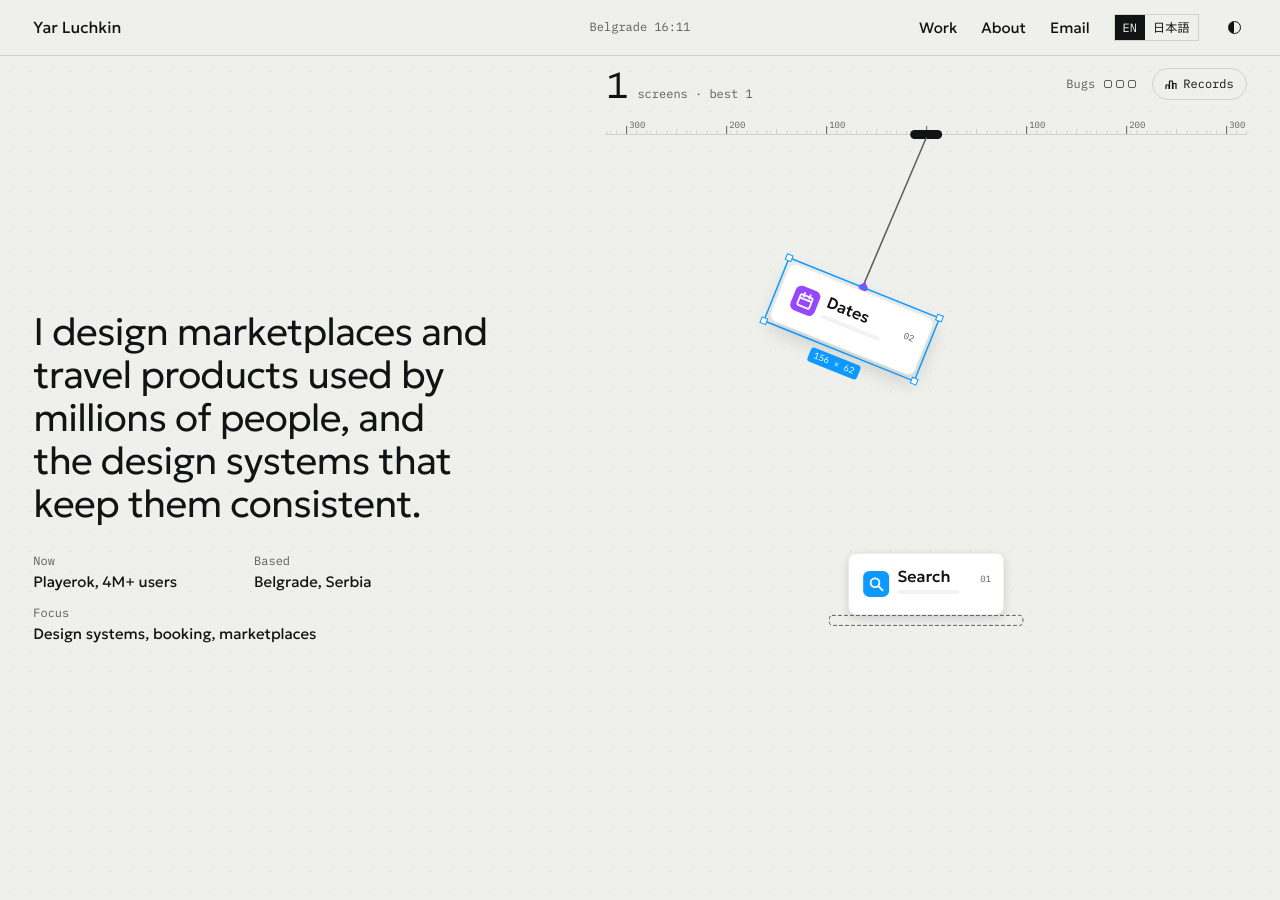
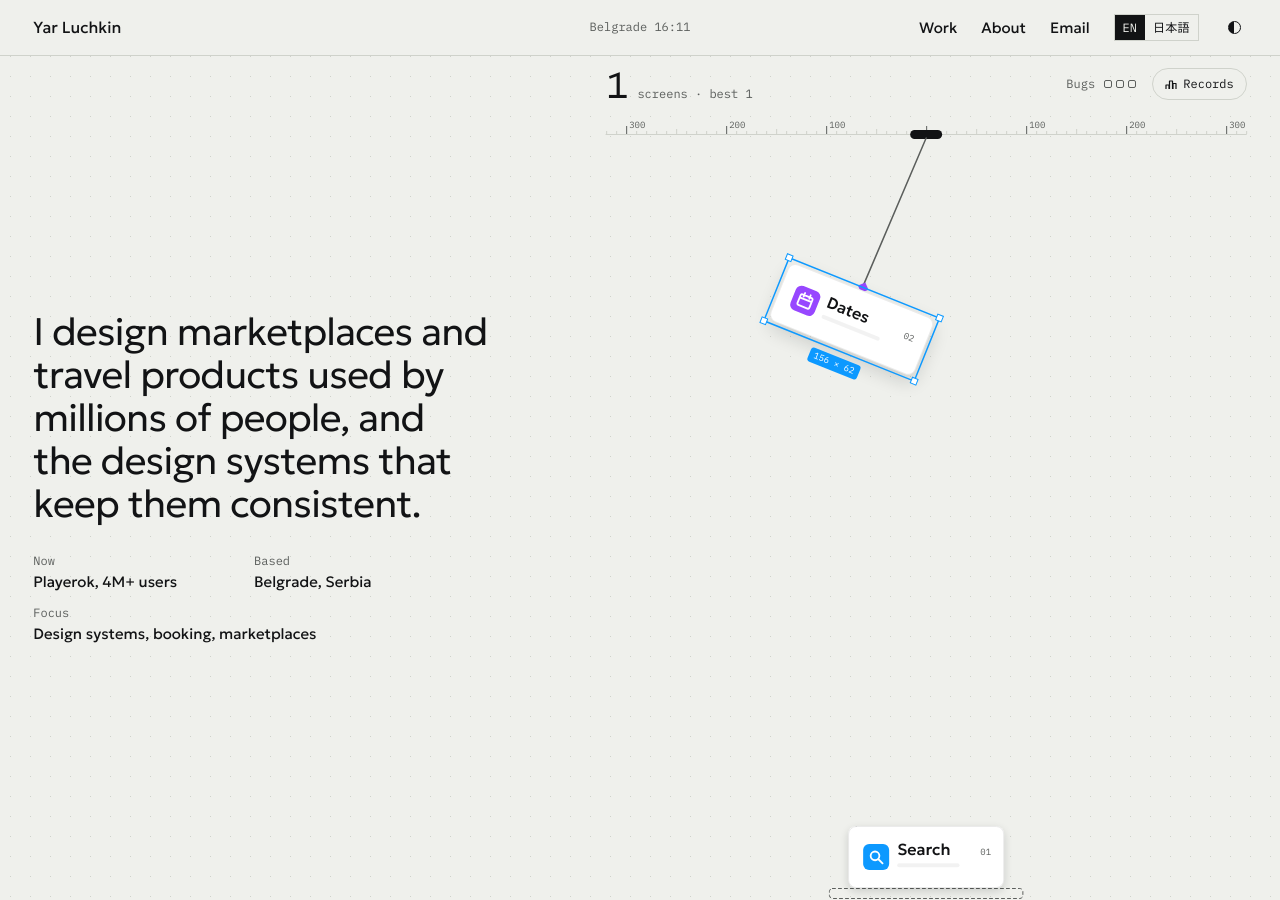
Before and after one commit to ceoofdesign/folio, a Jekyll site: the page built from index.html, in a window 1280 px wide and 900 px high. Built offline with Jekyll 4.4.1, drawn with Linux system fonts in a browser that asks for light colours; some web fonts are replaced.

Commit message:
Stand the tower on the board line and smooth out the first seconds
- The plate sits on the line under the hero; the camera only moves up once
  the tower grows, so the floor never floats. The gap above the index of
  work is now padding inside the board, not a margin under the hero
- The entrance animation no longer blurs the whole game canvas
- The dot grid is drawn from one cached tile instead of thousands of rects
- The game starts once fonts are in, so the play zone doesn't jump
- Header name truncates instead of pushing the page sideways on tiny screens
- The records script can run standalone with the sheet ID set

Co-Authored-By: Claude Opus 5.5 <noreply@anthropic.com>

```diff
--- a/assets/css/site.css
+++ b/assets/css/site.css
@@ -78,13 +78,13 @@ button { transition: scale .15s ease-out; }
   background: var(--paper);
   border-bottom: 1px solid var(--line);
 }
-.top__name { white-space: nowrap; }
+.top__name { white-space: nowrap; overflow: hidden; text-overflow: ellipsis; min-width: 0; }
 .top__clock { color: var(--ink-2); text-align: center; }
 .top__nav { justify-self: end; display: flex; align-items: center; gap: clamp(.9rem, 2vw, 1.5rem); font-size: .9375rem; }
 .top__nav > a { position: relative; }
 .top__nav > a::after { content: ""; position: absolute; inset-inline: 0; bottom: -2px; height: 1px; background: var(--signal); transform: scaleX(0); transform-origin: left; transition: transform .2s var(--ease); }
 .lang { display: inline-flex; border: 1px solid var(--line); }
-.lang__item { font: 400 .75rem/1 var(--mono); padding: .4rem .5rem; }
+.lang__item { font: 400 .75rem/1 var(--mono); padding: .4rem .5rem; white-space: nowrap; }
 .lang__item[aria-current] { background: var(--ink); color: var(--paper); }
 .top__theme { width: 1.5rem; height: 1.5rem; display: grid; place-items: center; }
 .top__theme span { width: .8rem; height: .8rem; border-radius: 50%; border: 1px solid var(--ink); background: linear-gradient(90deg, var(--ink) 50%, transparent 50%); transition: rotate .3s var(--ease); }
@@ -188,7 +188,7 @@ a.btn:active { scale: .96; }
 html:has(dialog[open]) { overflow: hidden; }
 
 /* Board */
-.board { margin: clamp(3rem, 9vh, 6rem) var(--gutter) 0; padding-top: 1.25rem; border-top: 1px solid var(--ink); }
+.board { margin: 0 var(--gutter); padding-top: clamp(3rem, 9vh, 6rem); border-top: 1px solid var(--ink); }
 .board__title { margin-bottom: 1.25rem; }
 .board__head, .row {
   display: grid;
@@ -237,12 +237,14 @@ html:has(dialog[open]) { overflow: hidden; }
 @media (prefers-reduced-motion: no-preference) {
   .js .reveal { translate: 0 12px; }
   .js .reveal.is-in { translate: 0 0; }
-  .js .hero > *, .js .board { animation: enter .3s var(--ease) both; }
+  .js .hero > :not(.stage), .js .board { animation: enter .3s var(--ease) both; }
+  .js .stage { animation: fade .4s var(--ease) .1s both; }
   .js .hero > :nth-child(2) { animation-delay: .1s; }
   .js .hero > :nth-child(3) { animation-delay: .2s; }
   .js .board { animation-delay: .3s; }
 }
 @keyframes enter { from { opacity: 0; filter: blur(4px); translate: 0 12px; } }
+@keyframes fade { from { opacity: 0; } }
 
 /* Lists */
 .listing { margin: 0 var(--gutter); padding: 1.25rem 0 clamp(3rem, 7vh, 5rem); border-top: 1px solid var(--ink); }
@@ -358,9 +360,9 @@ html:lang(ja) .label, html:lang(ja) dt, html:lang(ja) .board__head, html:lang(ja
   .row__work, .board__head span:nth-child(3) { display: none; }
 }
 @media (max-width: 760px) {
-  .top { grid-template-columns: 1fr auto; }
+  .top { grid-template-columns: minmax(0, 1fr) auto; }
   .top__clock, .top__nav > a { display: none; }
-  .top__nav { gap: .9rem; }
+  .top__nav { gap: .75rem; }
   .board__head, .row { grid-template-columns: 1.75rem minmax(0, 1fr) minmax(0, 40%); gap: .5rem; }
   .row__status, .row__period, .board__head span:nth-child(4), .board__head span:nth-child(5) { display: none; }
   .case, .about__body, .cs__outcome, .cs__body, .next { grid-template-columns: minmax(0, 1fr); }
--- a/assets/js/hero-tower.js
+++ b/assets/js/hero-tower.js
@@ -47,7 +47,7 @@ window.HeroTower = (kit) => {
     bw = Math.round(Math.max(104, Math.min(Z.w * (narrow ? 0.36 : 0.26), 156)));
     bh = Math.round(bw * 0.4);
     cx = Z.x + Z.w / 2;
-    groundY = Z.y + Z.h - 40;
+    groundY = Z.y + Z.h - 12;            // the plate rests on the line under the hero
     jibY = Z.y + kit.top() + 30;
     rope = Math.max(bh * 2.2, Math.min(Z.h * 0.2, 190));
   };
@@ -354,7 +354,7 @@ window.HeroTower = (kit) => {
 
     // Camera keeps the top of the tower a steady distance below the crane
     const want = jibY + rope + bh * 2.4 + Z.h * 0.12;
-    const target = Math.max(-(groundY - Z.y - Z.h * 0.5), want - surface());
+    const target = Math.max(0, want - surface());
     cam += (target - cam) * Math.min(1, 0.05 * dt);
 
     if (fall) {
--- a/assets/js/site.js
+++ b/assets/js/site.js
@@ -75,6 +75,7 @@
     };
     let zone = { x: 0, y: 0, w: 0, h: 0 };
     let lastN = 0;
+    let dotTile = null;
 
     /* Records: a Google Sheet behind a small web app (see tools/leaderboard.gs). Until its address is
        set in _config.yml, runs are kept on this device only. */
@@ -340,10 +341,23 @@
         return ctx;
       },
       // A faint dot grid across the whole first screen, like an empty Figma canvas
+      // Drawn from one cached 20 px tile instead of thousands of tiny rectangles every frame
       dots: (ctx, W, H, C, offY = 0) => {
-        ctx.fillStyle = C.line;
+        if (!dotTile || dotTile.color !== C.line) {
+          const tile = document.createElement('canvas');
+          tile.width = 20;
+          tile.height = 20;
+          const t = tile.getContext('2d');
+          t.fillStyle = C.line;
+          t.fillRect(10, 0, 1, 1);
+          dotTile = { color: C.line, pattern: ctx.createPattern(tile, 'repeat') };
+        }
         const o = ((offY % 20) + 20) % 20;
-        for (let y = o; y < H; y += 20) for (let x = 10; x < W; x += 20) ctx.fillRect(x, y, 1, 1);
+        ctx.save();
+        ctx.translate(0, o);
+        ctx.fillStyle = dotTile.pattern;
+        ctx.fillRect(0, -o, W, H);
+        ctx.restore();
       },
       // Runs the frame callback only while the hero is on screen and the tab is visible
       loop: (fn) => {
@@ -371,7 +385,9 @@
     const script = document.createElement('script');
     script.src = `${stage.dataset.base}hero-tower.js`;
     script.onload = () => window.HeroTower && window.HeroTower(kit);
-    document.head.append(script);
+    // Start once the fonts are in, so the text doesn't reflow and the play zone doesn't jump after the first frames
+    const fontsIn = document.fonts ? Promise.race([document.fonts.ready, new Promise((r) => setTimeout(r, 1500))]) : Promise.resolve();
+    fontsIn.then(() => document.head.append(script));
   }
 
   /* Image preview that follows the cursor over index rows */
```
Also changed, not shown: 1 other file.
